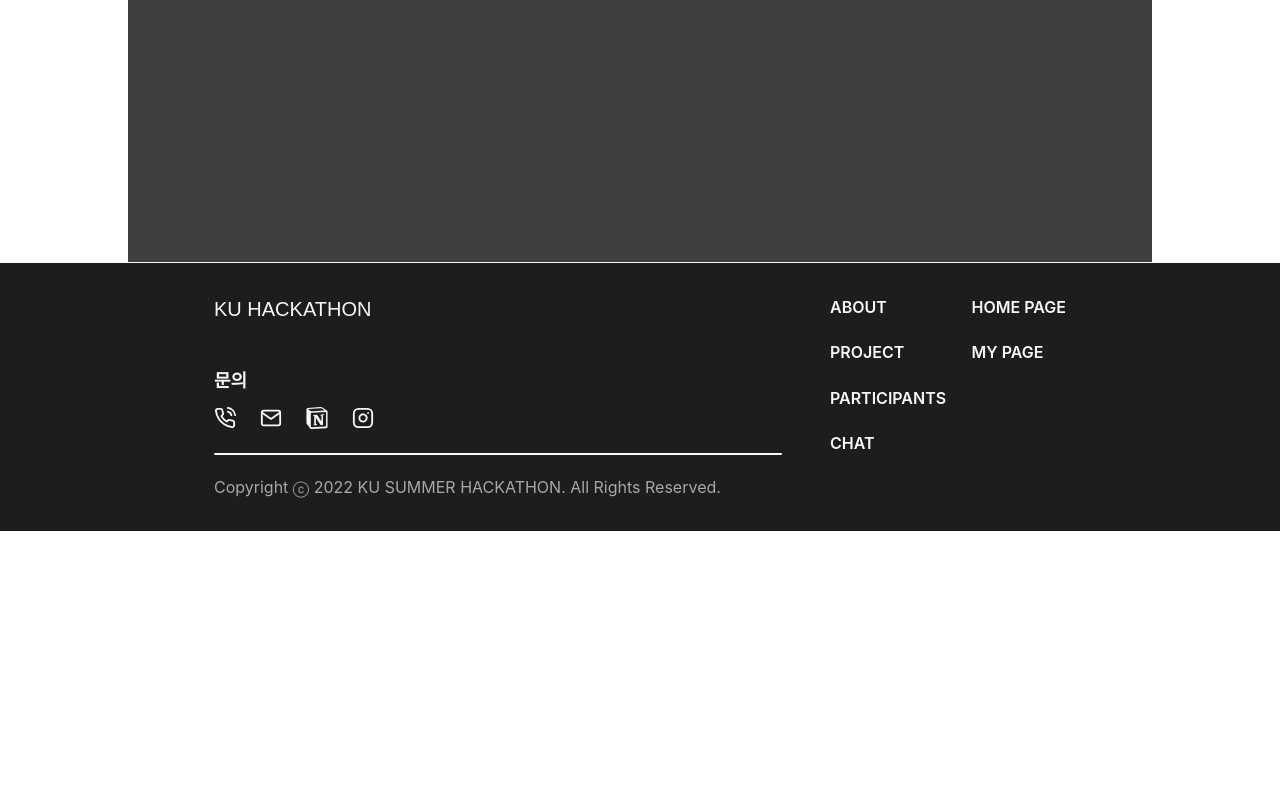
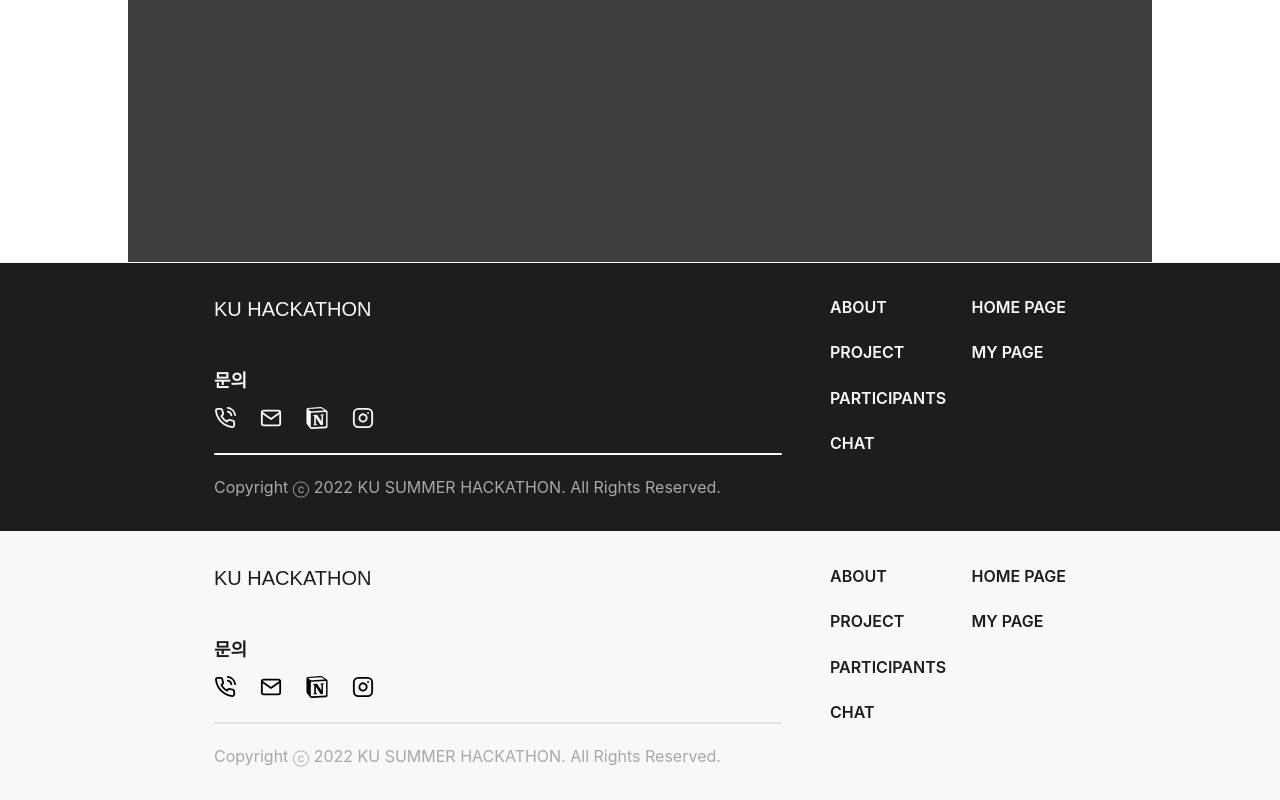
Before and after one commit to DevKor-Team/connecthon-front, a Next.js app: page /about in a window 1280 px wide. Shown: the part 6706-7506 px from the top of the page. Before the commit the page ends 7237 px from the top, so only its background shows below. Built offline with nearby package versions, Linux system fonts and the light colour scheme; a web font is replaced by a local one.

Commit message:
fix: layout

```diff
--- a/src/layouts/Layout.tsx
+++ b/src/layouts/Layout.tsx
@@ -1,18 +1,24 @@
 import Head from 'next/head';
 import Footer from '../components/Footer';
 import Header from '../components/Header';
+import React, { ReactElement } from 'react';
+import { NextPage } from 'next';
 
-const Layout: React.FC = ({ children }) => {
+interface Props {
+    children: ReactElement;
+}
+
+const Layout: NextPage<Props> = ({ children }) => {
     return (
-        <div>
+        <>
             <Head>
                 <title>KU HACKATHON</title>
                 <link rel="icon" href="/symbol-2d.svg" />
             </Head>
             <Header />
-            <div className="px-4 md:px-16 lg:px-20 xl:px-[13.375rem]">{children}</div>
+            <div>{children}</div>
             <Footer />
-        </div>
+        </>
     );
 };
 
--- a/src/pages/_app.tsx
+++ b/src/pages/_app.tsx
@@ -1,23 +1,17 @@
+import React from 'react';
 import '../../styles/globals.css';
 import type { AppProps } from 'next/app';
 import Layout from '../layouts/Layout';
-import { CustomNextPage } from '../types/types';
-import { Fragment } from 'react';
-import { ParallaxProvider } from 'react-scroll-parallax';
 import { RecoilRoot } from 'recoil';
 
-function HACKATHON({ Component, pageProps }: AppProps) {
-    const page = Component as CustomNextPage;
-    const Layout = page.Layout ?? Fragment;
+export default function HACKATHON({ Component, pageProps }: AppProps) {
     return (
-        <RecoilRoot>
-            <Layout>
-                <ParallaxProvider scrollAxis="vertical">
+        <>
+            <RecoilRoot>
+                <Layout>
                     <Component {...pageProps} />
-                </ParallaxProvider>
-            </Layout>
-        </RecoilRoot>
+                </Layout>
+            </RecoilRoot>
+        </>
     );
 }
-
-export default HACKATHON;
```
